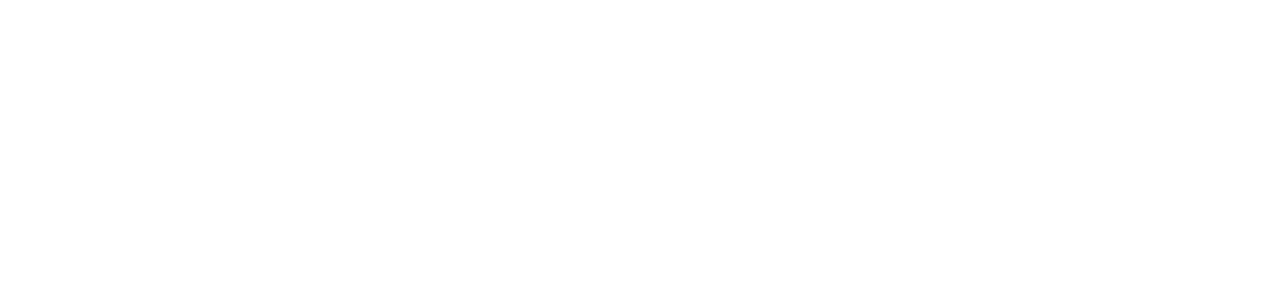
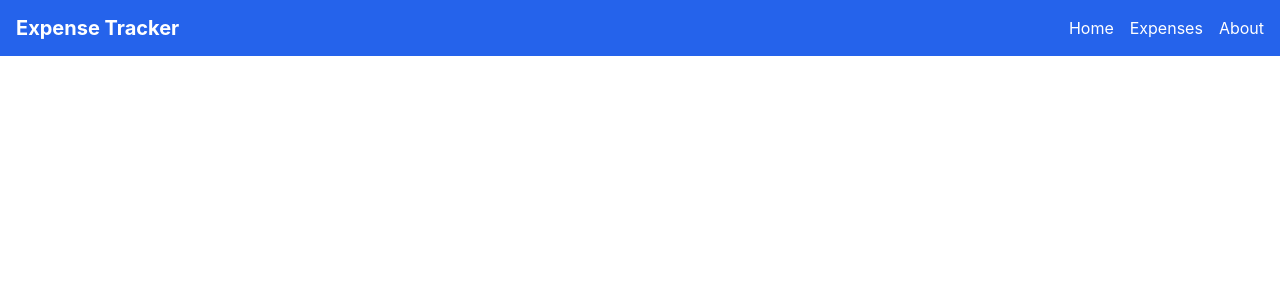
Before and after one commit to kmddkuruppu/Home-Stock, a React (Create React App) app in the folder frontend/: page / in a window 1280 px wide. Before the commit this address had no page. Shown: the top 300 px of the page. Built offline with nearby package versions, Linux system fonts and the light colour scheme.

Commit message:
Update App.js

```diff
--- a/frontend/src/App.js
+++ b/frontend/src/App.js
@@ -1,27 +1,27 @@
 import { BrowserRouter as Router, Routes, Route } from 'react-router-dom';
 import './App.css';
+import Navbar from './components/Navbar';
 import Budget from './pages/Budget';
-import ExpenseForm from './components/ExpenseForm';
-import Navbar from './components/Navbar';
-import BudgetOverview from './components/BudgetOverview';
-import UpdateExpenseForm from './components/UpdateExpenseForm';
+// import ExpenseForm from './components/ExpenseForm';
+// import BudgetOverview from './components/BudgetOverview';
+// import UpdateExpenseForm from './components/UpdateExpenseForm';
 
 
 function App() {
   return (
     <Router>
       <div className="App">
+        <Navbar />
         <Routes>
-
           <Route path="/budget" element={<Budget />} />
-          <Route path="/EXpenseForm" element={<ExpenseForm/>}/>
-          <Route path="/Navbar" element={<Navbar/>}/>
+          {/* <Route path="/expense-form" element={<ExpenseForm />} />
           <Route path="/display" element={<BudgetOverview />} />
-          <Route path="/updateExpense/:expenseId" element={<UpdateExpenseForm />} />
+          <Route path="/updateExpense/:expenseId" element={<UpdateExpenseForm />} /> */}
         </Routes>
       </div>
     </Router>
   );
 }
 
+
 export default App;
```
